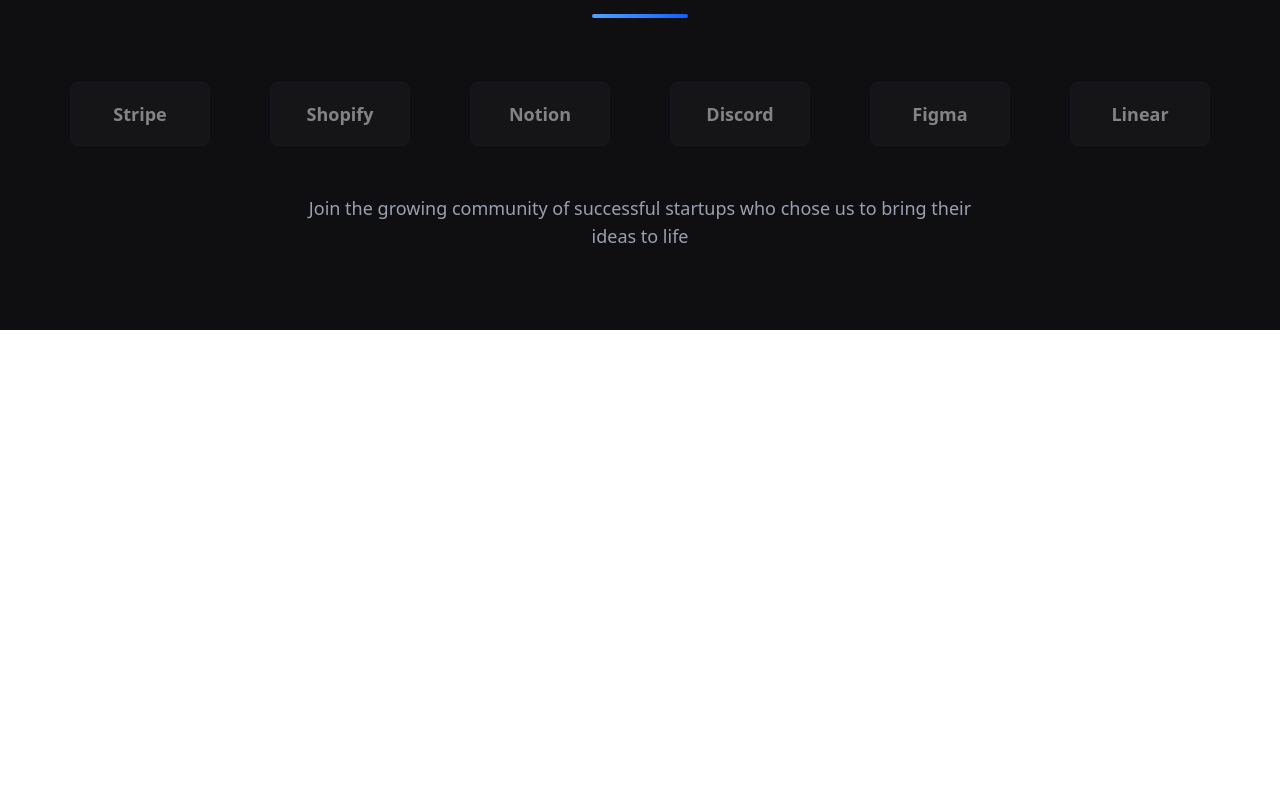
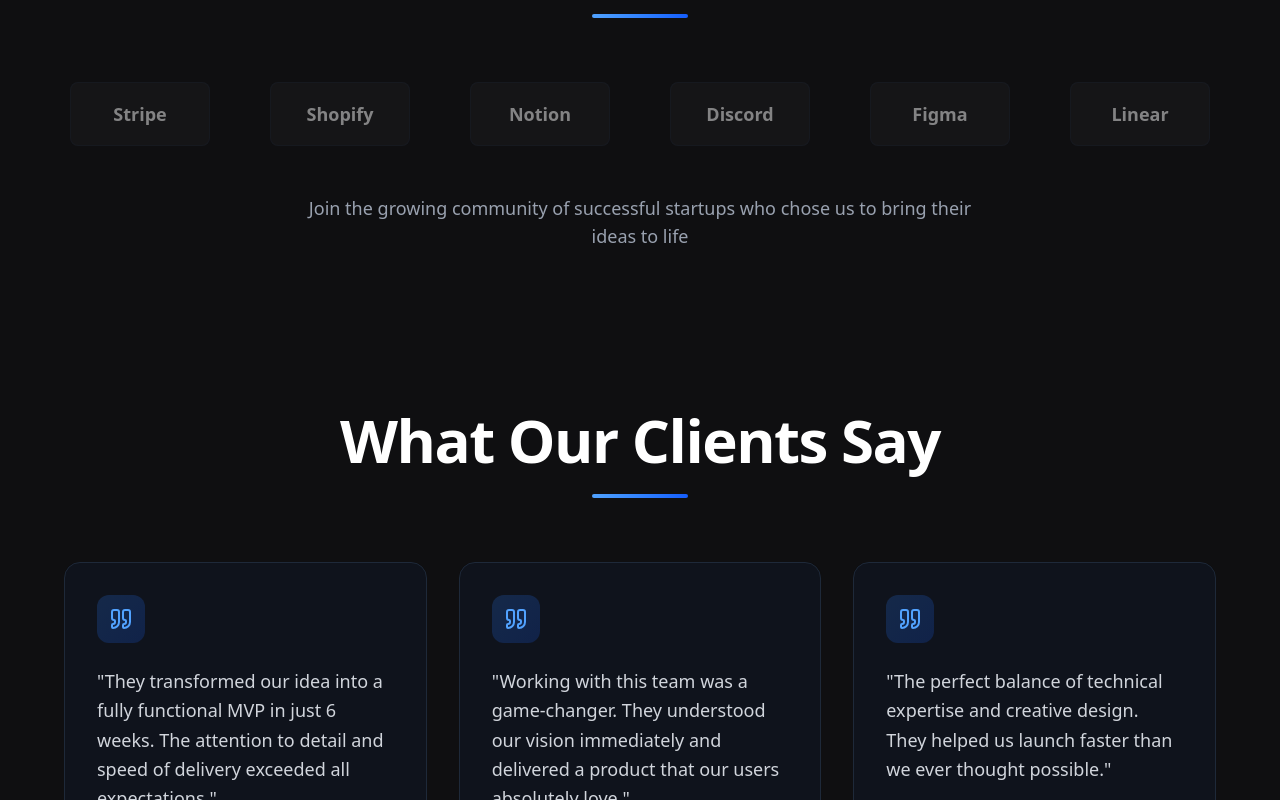
Before and after one commit to sartajhajam/launchlayer, a React (Vite) app in the folder client/: page / in a window 1280 px wide. Shown: the part 2000-2800 px from the top of the page. Before the commit the page ends 2330 px from the top, so only its background shows below. Built offline with nearby package versions, Linux system fonts and the light colour scheme.

Commit message:
added Testimonials

```diff
--- a/client/src/App.jsx
+++ b/client/src/App.jsx
@@ -3,6 +3,7 @@
 import ServicesSection from './components/ServicesSection';
 import ProcessTimeline from './components/ProcessTimeline';
 import ClientLogos from './components/ClientLogos';
+import Testimonials from './components/Testimonials';
 
 function App() {
   return (
@@ -11,6 +12,7 @@
       <ServicesSection />
       <ProcessTimeline />
       <ClientLogos />
+      <Testimonials />
     </div>
   );
 }
--- /dev/null
+++ b/client/src/components/Testimonials.jsx
@@ -0,0 +1,109 @@
+import React from 'react';
+import { Quote } from 'lucide-react';
+
+const Testimonials = () => {
+  const testimonials = [
+    {
+      name: "Sarah Chen",
+      title: "Founder, TechFlow",
+      quote: "They transformed our idea into a fully functional MVP in just 6 weeks. The attention to detail and speed of delivery exceeded all expectations.",
+      image: "https://images.pexels.com/photos/774909/pexels-photo-774909.jpeg?w=150&h=150&fit=crop&crop=face"
+    },
+    {
+      name: "Marcus Rodriguez",
+      title: "CEO, DataSync",
+      quote: "Working with this team was a game-changer. They understood our vision immediately and delivered a product that our users absolutely love.",
+      image: "https://images.pexels.com/photos/1222271/pexels-photo-1222271.jpeg?w=150&h=150&fit=crop&crop=face"
+    },
+    {
+      name: "Emily Watson",
+      title: "Co-founder, GreenSpace",
+      quote: "The perfect balance of technical expertise and creative design. They helped us launch faster than we ever thought possible.",
+      image: "https://images.pexels.com/photos/1239291/pexels-photo-1239291.jpeg?w=150&h=150&fit=crop&crop=face"
+    }
+  ];
+
+  return (
+    <section className="bg-[#0F0F11] py-20 px-4">
+      <div className="max-w-6xl mx-auto">
+        {/* Section Title */}
+        <div className="text-center mb-16">
+          <h2 className="text-4xl md:text-5xl lg:text-6xl font-bold text-white mb-6 tracking-tight">
+            What Our Clients Say
+          </h2>
+          <div className="w-24 h-1 bg-gradient-to-r from-blue-400 to-blue-600 mx-auto rounded-full"></div>
+        </div>
+
+        {/* Testimonials Grid */}
+        <div className="grid grid-cols-1 lg:grid-cols-3 gap-8">
+          {testimonials.map((testimonial, index) => (
+            <div
+              key={index}
+              className="group relative bg-gray-900/50 backdrop-blur-sm border border-gray-800 rounded-2xl p-8 transition-all duration-300 hover:transform hover:scale-105 hover:shadow-2xl hover:shadow-blue-500/20 hover:border-blue-500/30"
+              style={{
+                animationDelay: `${index * 0.1}s`,
+                animationFillMode: 'both'
+              }}
+            >
+              {/* Quote Icon */}
+              <div className="mb-6">
+                <div className="w-12 h-12 bg-gradient-to-br from-blue-500/20 to-blue-600/20 rounded-xl flex items-center justify-center group-hover:from-blue-500/30 group-hover:to-blue-600/30 transition-all duration-300">
+                  <Quote className="w-6 h-6 text-blue-400 group-hover:text-blue-300 transition-colors duration-300" />
+                </div>
+              </div>
+
+              {/* Quote Text */}
+              <blockquote className="text-gray-300 text-lg leading-relaxed mb-8 group-hover:text-gray-200 transition-colors duration-300">
+                "{testimonial.quote}"
+              </blockquote>
+
+              {/* Client Info */}
+              <div className="flex items-center space-x-4">
+                {/* Profile Image */}
+                <div className="relative">
+                  <img
+                    src={testimonial.image}
+                    alt={testimonial.name}
+                    className="w-14 h-14 rounded-full object-cover border-2 border-gray-700 group-hover:border-blue-500/50 transition-all duration-300"
+                  />
+                  {/* Subtle glow around image */}
+                  <div className="absolute inset-0 w-14 h-14 bg-blue-500/20 rounded-full blur-md opacity-0 group-hover:opacity-100 transition-opacity duration-300 -z-10"></div>
+                </div>
+
+                {/* Name and Title */}
+                <div>
+                  <h4 className="text-white font-semibold text-lg group-hover:text-blue-100 transition-colors duration-300">
+                    {testimonial.name}
+                  </h4>
+                  <p className="text-gray-400 text-sm group-hover:text-gray-300 transition-colors duration-300">
+                    {testimonial.title}
+                  </p>
+                </div>
+              </div>
+
+              {/* Hover Glow Effect */}
+              <div className="absolute inset-0 rounded-2xl bg-gradient-to-r from-blue-500/5 to-blue-600/5 opacity-0 group-hover:opacity-100 transition-opacity duration-300 pointer-events-none"></div>
+
+              {/* Soft Shadow */}
+              <div className="absolute inset-0 rounded-2xl shadow-2xl shadow-black/20 opacity-0 group-hover:opacity-100 transition-opacity duration-300 -z-10"></div>
+            </div>
+          ))}
+        </div>
+
+        {/* Optional CTA */}
+        <div className="text-center mt-16">
+          <p className="text-gray-400 text-lg mb-6">
+            Ready to join our success stories?
+          </p>
+          <div className="flex justify-center space-x-2">
+            <div className="w-2 h-2 bg-blue-400 rounded-full animate-pulse"></div>
+            <div className="w-2 h-2 bg-blue-500 rounded-full animate-pulse" style={{animationDelay: '0.5s'}}></div>
+            <div className="w-2 h-2 bg-blue-600 rounded-full animate-pulse" style={{animationDelay: '1s'}}></div>
+          </div>
+        </div>
+      </div>
+    </section>
+  );
+};
+
+export default Testimonials;
```
